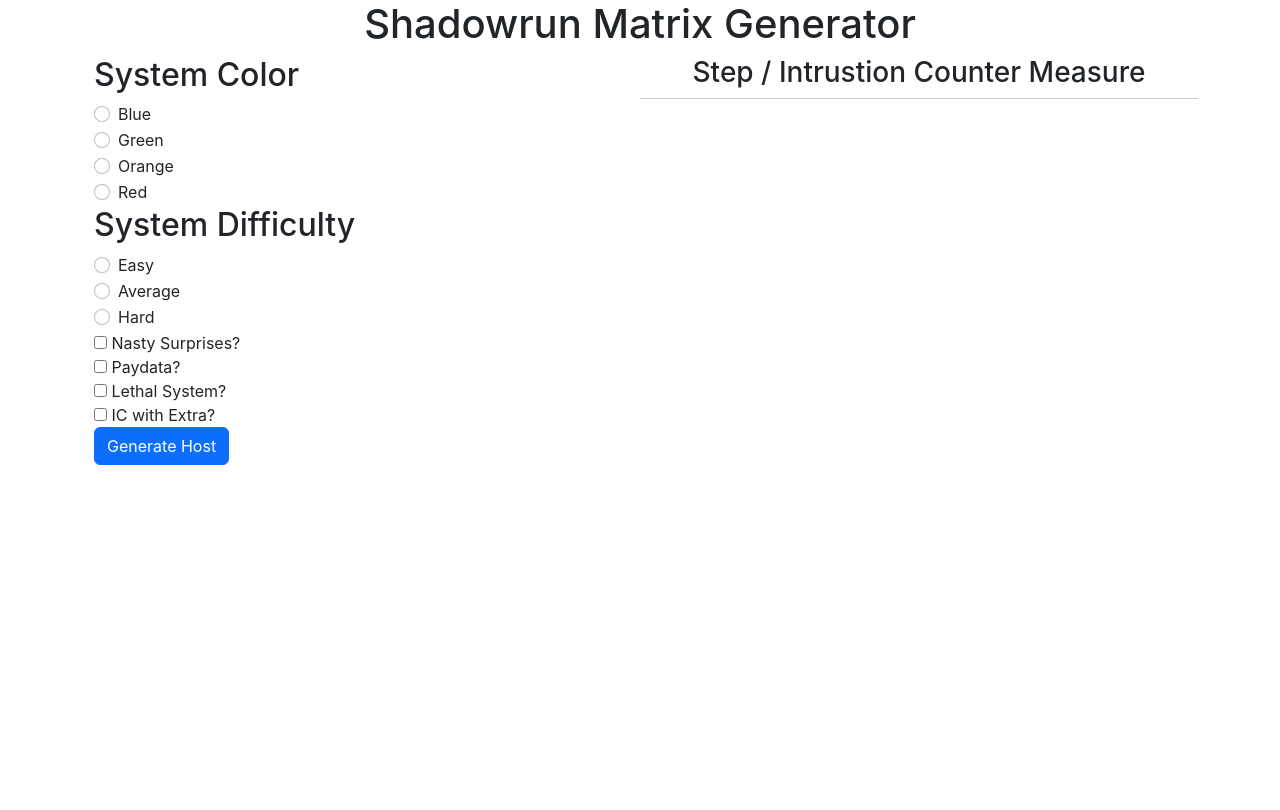
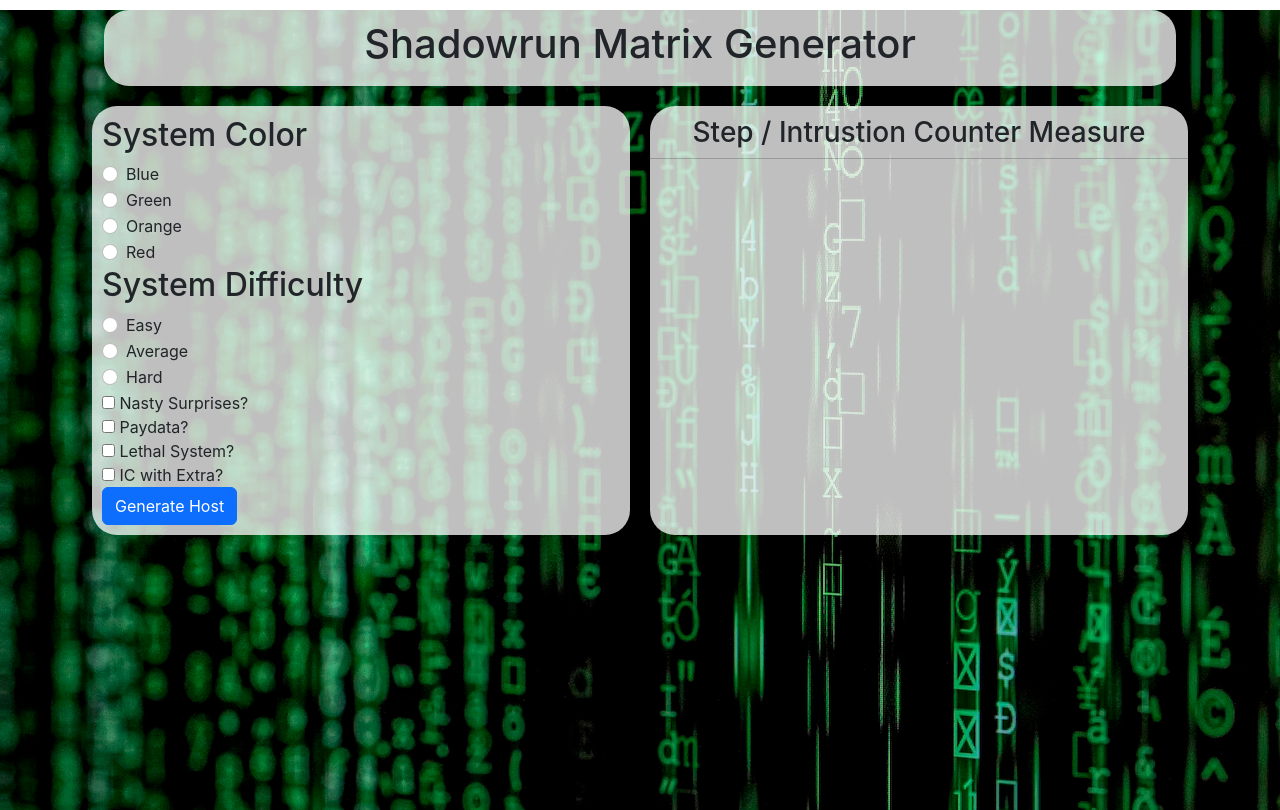
Before and after one commit to criticalfault/sr3-matrix-generator, a React (Create React App) app: page / in a window 1280 px wide. Built offline with nearby package versions, Linux system fonts and the light colour scheme.

Commit message:
Working on making this much more pretty. Added new background and css shading to make it readable still

```diff
--- a/src/App.js
+++ b/src/App.js
@@ -5,7 +5,7 @@
 function App() {
   return (
     <div className="App">
-      <Container>
+      <Container id="backgroundImage">
         <SecuritySheaf/>
       </Container>
     </div>
--- a/src/components/SecuritySheaf.css
+++ b/src/components/SecuritySheaf.css
@@ -2,7 +2,13 @@
     text-align:left
 }
 
-
 #SecuritySheafOutput{
     text-align: left;
 }
+
+.shadowbox{
+    background-color: rgba(255, 255, 255, .75);
+    padding:10px;
+    border-radius: 25px;
+    margin:10px;
+}
--- a/src/components/SecuritySheaf.js
+++ b/src/components/SecuritySheaf.js
@@ -527,17 +527,17 @@
 
     return (
     <Container id='SheafContainer'>
-        <Row>
+        <Row className='shadowbox'>
             <h1>Shadowrun Matrix Generator</h1>
         </Row>
         <Row>
-            <Col >
-                <Form className='align-left'>
+            <Col className='shadowbox'>
+                <div className='align-left'>
                     <div onChange={onChangeSheafCode}>
                         <h2>System Color</h2>
                         <div className="form-check">
                             <label className="form-check-label">Blue
-                                <input className="form-check-input" type="radio" aria-label="Blue" value='blue' name="sheafCode" />
+                                <input className="form-check-input" type="radio" aria-label="Blue" value='blue' name="sheafCode"  />
                             </label>
                         </div>
                         <div className="form-check">
@@ -560,7 +560,7 @@
                         <h2>System Difficulty</h2>
                         <div className="form-check">
                             <label className="form-check-label">Easy
-                                <input type="radio" className="form-check-input" aria-label="easy" value='easy' name="sheafDifficulty"/>
+                                <input type="radio" className="form-check-input" aria-label="easy" value='easy' name="sheafDifficulty" />
                             </label>
                         </div>
                         <div className="form-check">
@@ -600,9 +600,9 @@
                     </div>
 
                     <Button onClick={GenerateSheaf}>Generate Host</Button>
-                </Form>
+                </div>
             </Col>
-            <Col>
+            <Col className='shadowbox'>
                 <Row>
                     <h3>Step / Intrustion Counter Measure</h3>
                 {
--- a/src/index.css
+++ b/src/index.css
@@ -11,3 +11,7 @@
   font-family: source-code-pro, Menlo, Monaco, Consolas, 'Courier New',
     monospace;
 }
+#root{
+  background: url('/public/matrixBg.avif');
+  height: 100vh;
+}
```
Also changed, not shown: public/matrixBg.avif (added), src/App.css (line endings or trailing spaces).
